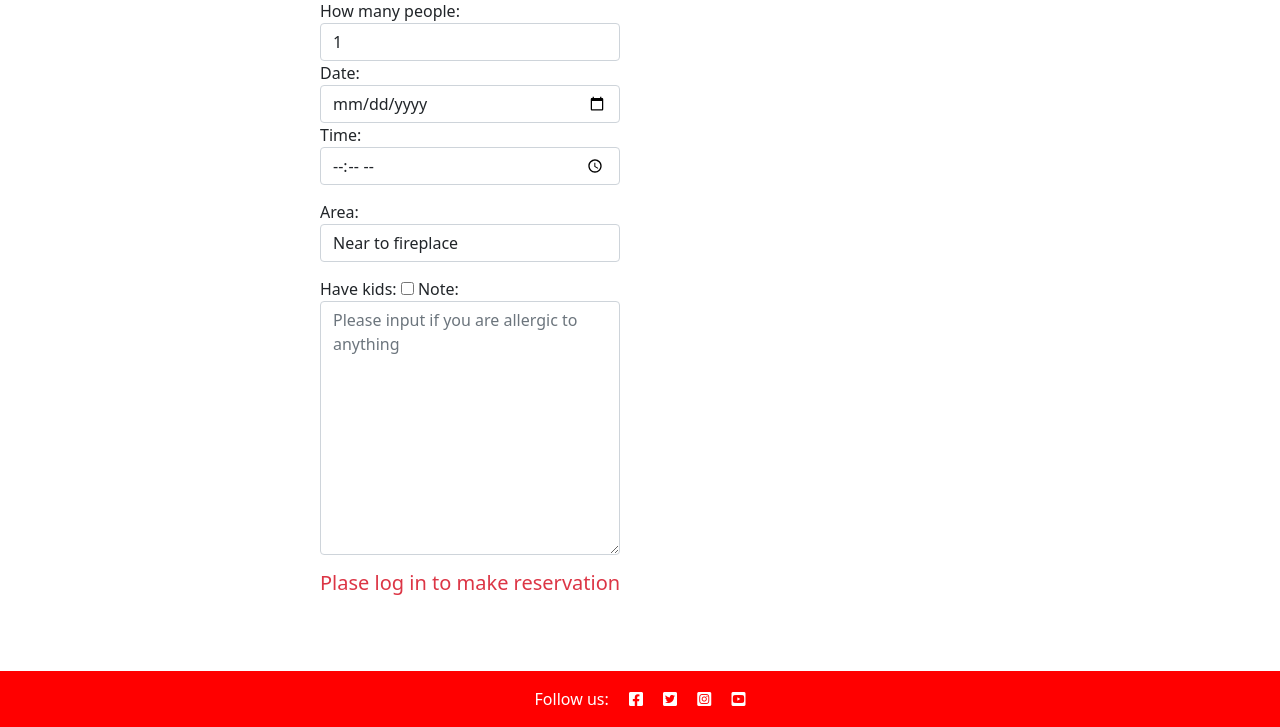
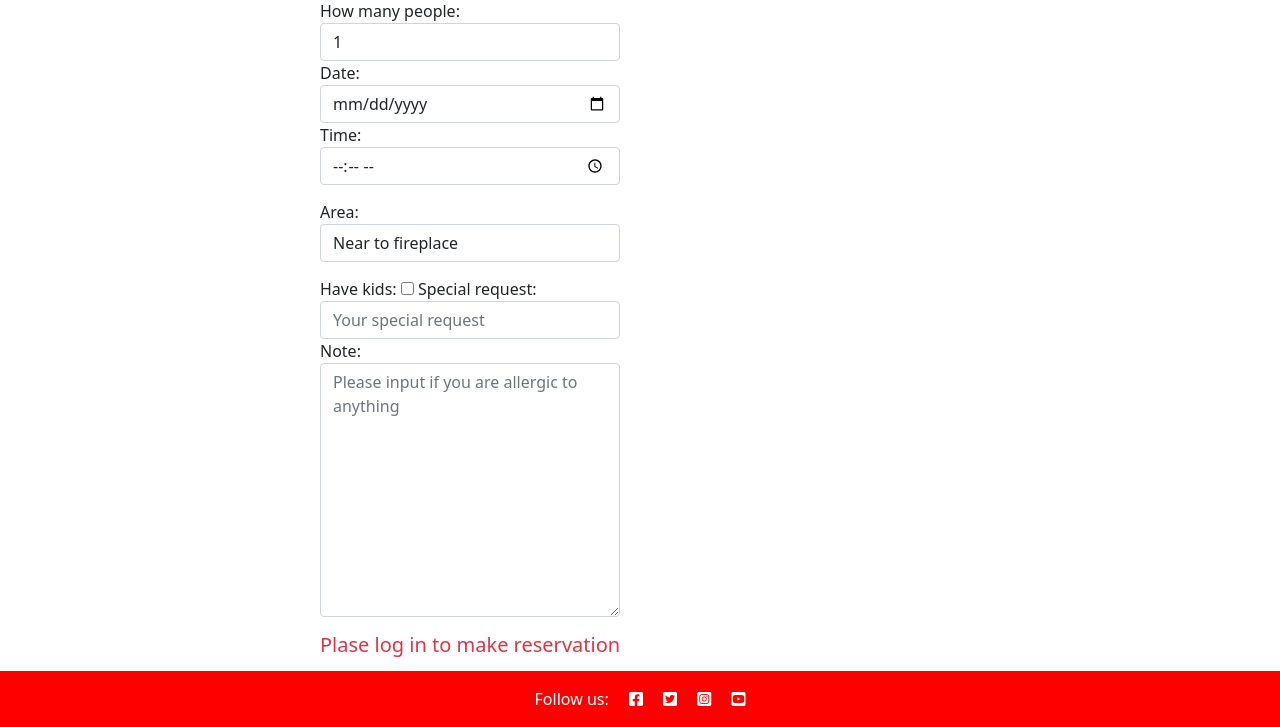
Before and after one commit to mohanadpro/resturant-booking-table, a Django app: page /reservations/reserve/ in a window 1280 px wide. Shown: the part 73-800 px from the top of the page. Run offline with Django 4.2, Linux system fonts and the light colour scheme.

Commit message:
add special_request properity to reservation model

```diff
--- a/reservation/forms.py
+++ b/reservation/forms.py
@@ -1,12 +1,12 @@
 from .models import Reservation
 from django import forms
-from django.forms import DateInput, TimeInput,Select,Textarea,NumberInput
+from django.forms import DateInput, TimeInput,Select,Textarea,NumberInput,CheckboxInput,TextInput
 
 
 class ReservationForm(forms.ModelForm):
     class Meta:
         model = Reservation
-        fields = ('how_many_people','date','time','area','have_kids','note')
+        fields = ('how_many_people','date','time','area','have_kids','special_request','note')
         widgets ={
         'how_many_people': NumberInput(attrs={
             'class': "form-control",
@@ -36,10 +36,16 @@ class ReservationForm(forms.ModelForm):
         'style': 'max-width: 300px; margin-bottom:15px',
         'placeholder': 'Email',
         }),
+        'have_kids': CheckboxInput(attrs={
+        # 'style':'width:70%'
+        }),
+        'special_request':TextInput(attrs={
+        'class': "form-control",
+        'style': 'max-width: 300px;',
+        'placeholder': 'Your special request',
+        }),
         'note': Textarea(attrs={
         'class': "form-control",
-        'style': 'max-width: 300px; margin-bottom:15px',
+        'style': 'max-width: 300px; margin-bottom:15px;',
         'placeholder': 'Please input if you are allergic to anything',
-        }
-        )
-        }
+        })}
--- a/reservation/models.py
+++ b/reservation/models.py
@@ -1,7 +1,7 @@
 from django.db import models
 from django.contrib.auth.models import User
 from django.core.validators import MaxValueValidator, MinValueValidator
-
+from django.utils.safestring import mark_safe
 # Create your models here.
 
 AREAS = ((0, "Near to fireplace"), (1, "Terrace"), (2, "Smoker"), (3,"Inside"), (4, "Second floor"))
@@ -17,5 +17,6 @@ class Reservation(models.Model):
         ] )
     customer = models.ForeignKey(User, on_delete=models.CASCADE)
     have_kids = models.BooleanField(default=False)
-    note = models.TextField(default='')
+    special_request = models.CharField(max_length=250,null=True)
+    note = models.TextField(null=True)
     created_on = models.DateTimeField(auto_now_add=True)
--- a/reservation/templates/reservation/reservation_list.html
+++ b/reservation/templates/reservation/reservation_list.html
@@ -12,6 +12,7 @@
         <th scope="col">Time</th>
         <th scope="col">Area</th>
         <th scope="col">Have Kids</th>
+        <th scope="col">Special Request</th>
         <th scope="col">Notes</th>
         <th scope="col">Action</th>
       </tr>
@@ -27,6 +28,7 @@
         <td>{{reservation.time}}</td>
         <td>{% if reservation.area == 0 %}Near to fireplace{% elif reservation.area == 1%}Terrace{% elif reservation.area == 2 %}Smoker{% elif reservation.area == 3%}Inside{% elif reservation.area == 4%}Second floor{%endif%}</td>
         <td>{% if reservation.have_kids %}Yes {%else%}No {%endif%}</td>
+        <td>{{reservation.special_request}}</td>
         <td>{{reservation.note}}</td>
         <td>
             <button class="btn btn-primary btn-edit" reservation_id="{{reservation.id}}" >
```
Also changed, not shown: db.sqlite3, reservation/migrations/0006_reservation_special_request_alter_reservation_note.py (added), reservation/migrations/0007_alter_reservation_note_and_more.py (added).
